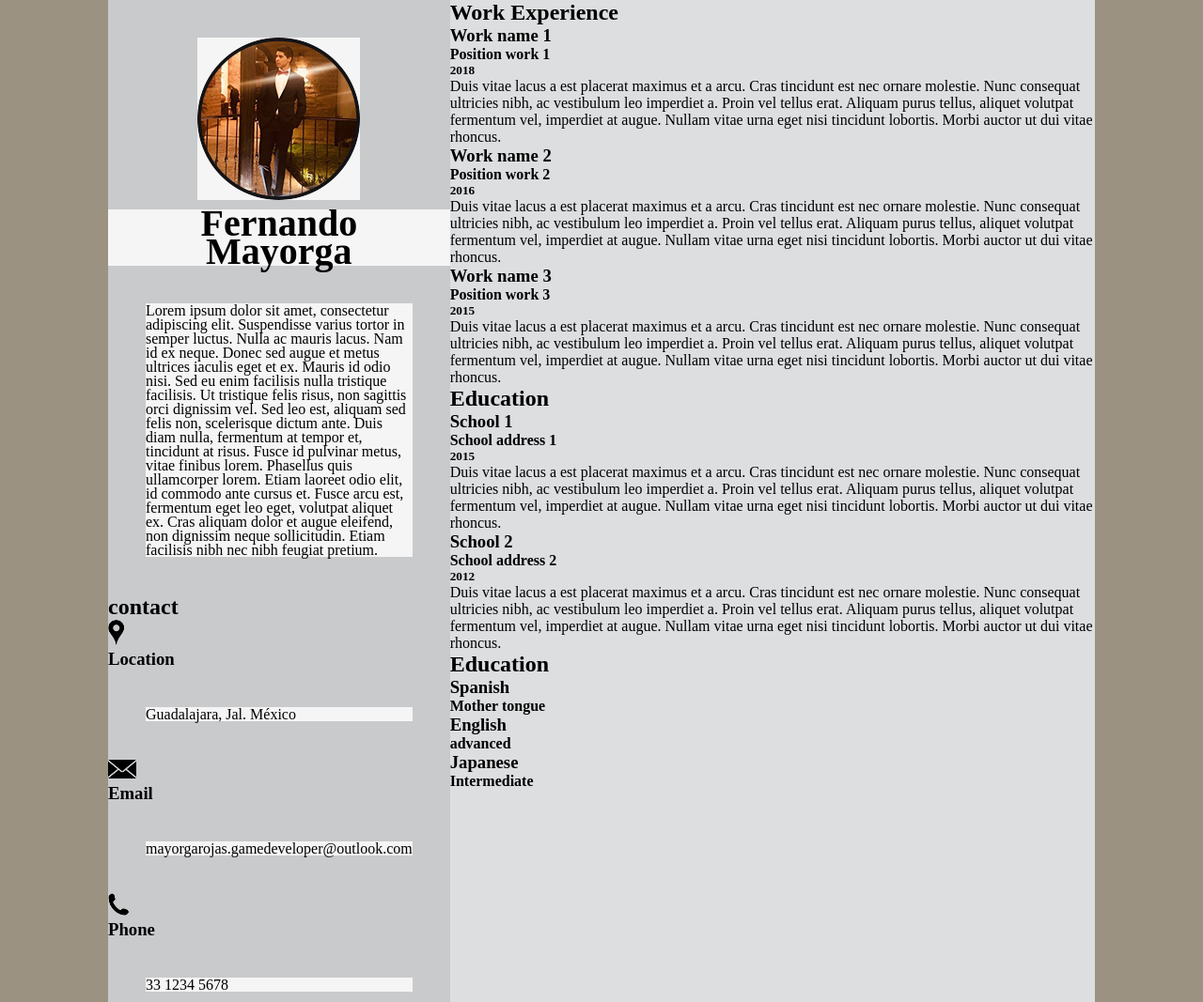
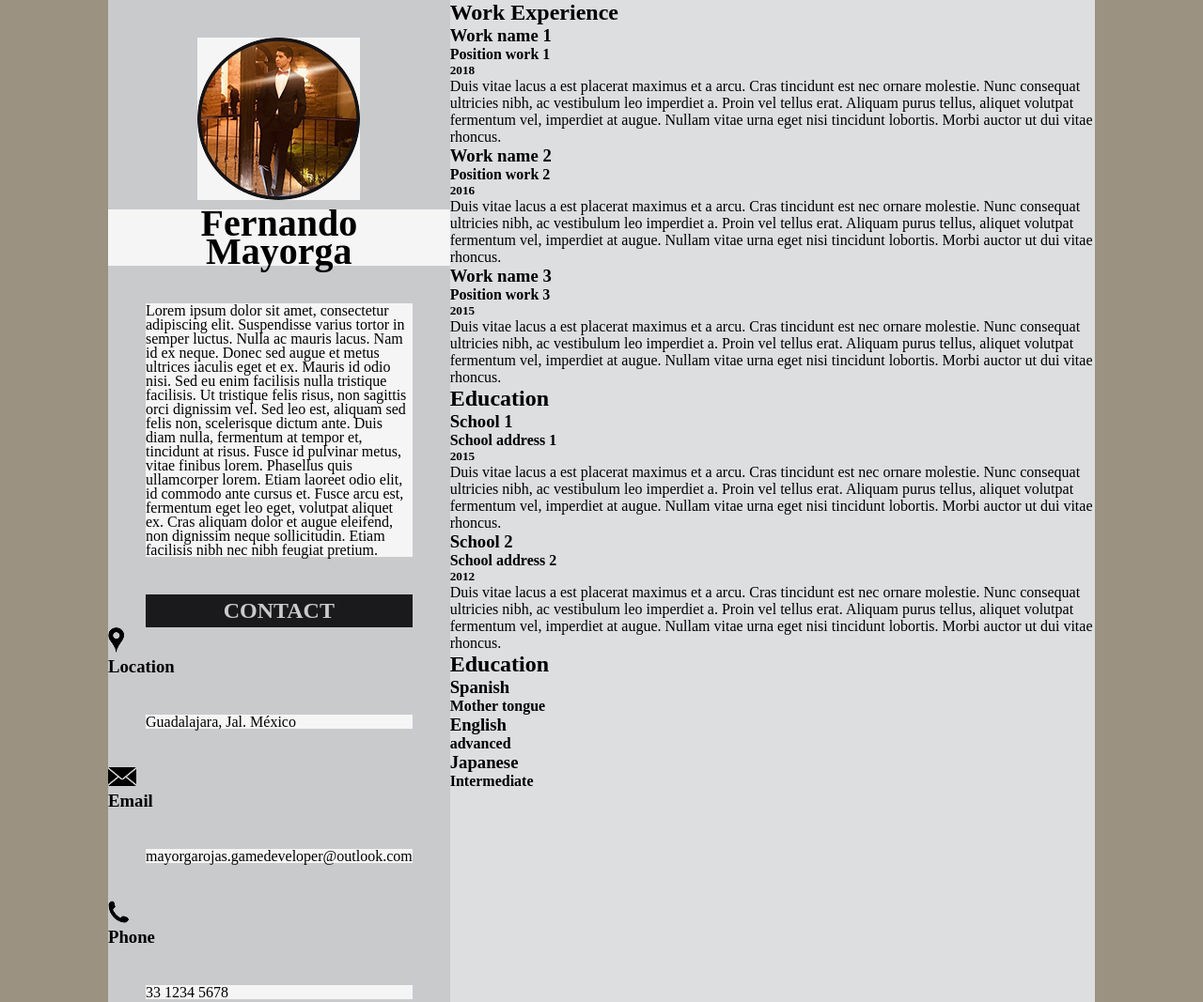
Before and after one commit to mayorgarojasgamedeveloper/my-resume-new, a plain HTML site: page index.html in a window 1280 px wide. Shown: the top 1067 px of the page at 94% size. Drawn offline with Linux system fonts and the light colour scheme.

Commit message:
Estilo de los h2 dentro de aside.

```diff
--- a/css/style.css
+++ b/css/style.css
@@ -44,3 +44,11 @@ aside section p {
   margin: 40px;
   line-height: 15px;
 }
+aside section h2 {
+  background-color: #1a1a1c;
+  color: #c9cacc;
+  text-transform: uppercase;
+  margin: 0 40px;
+  padding: 4px 0;
+  text-align: center;
+}
```
